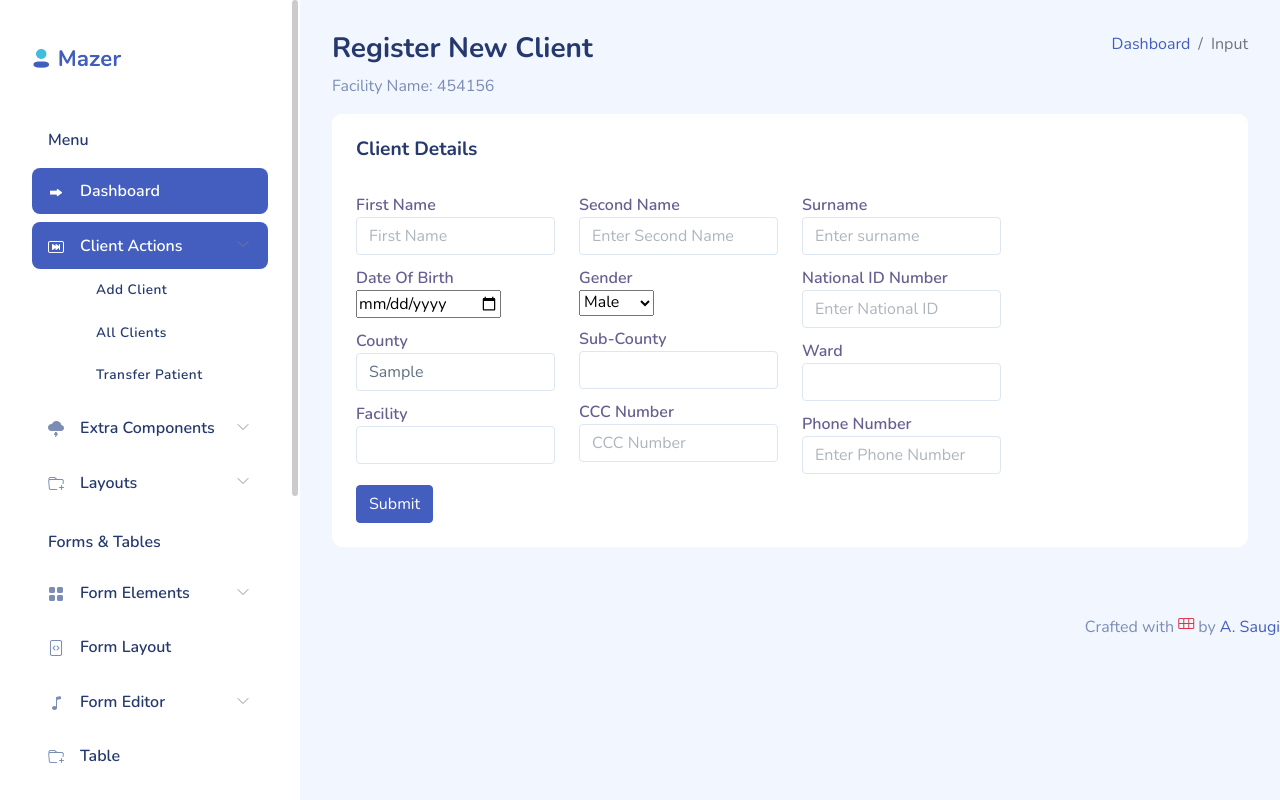
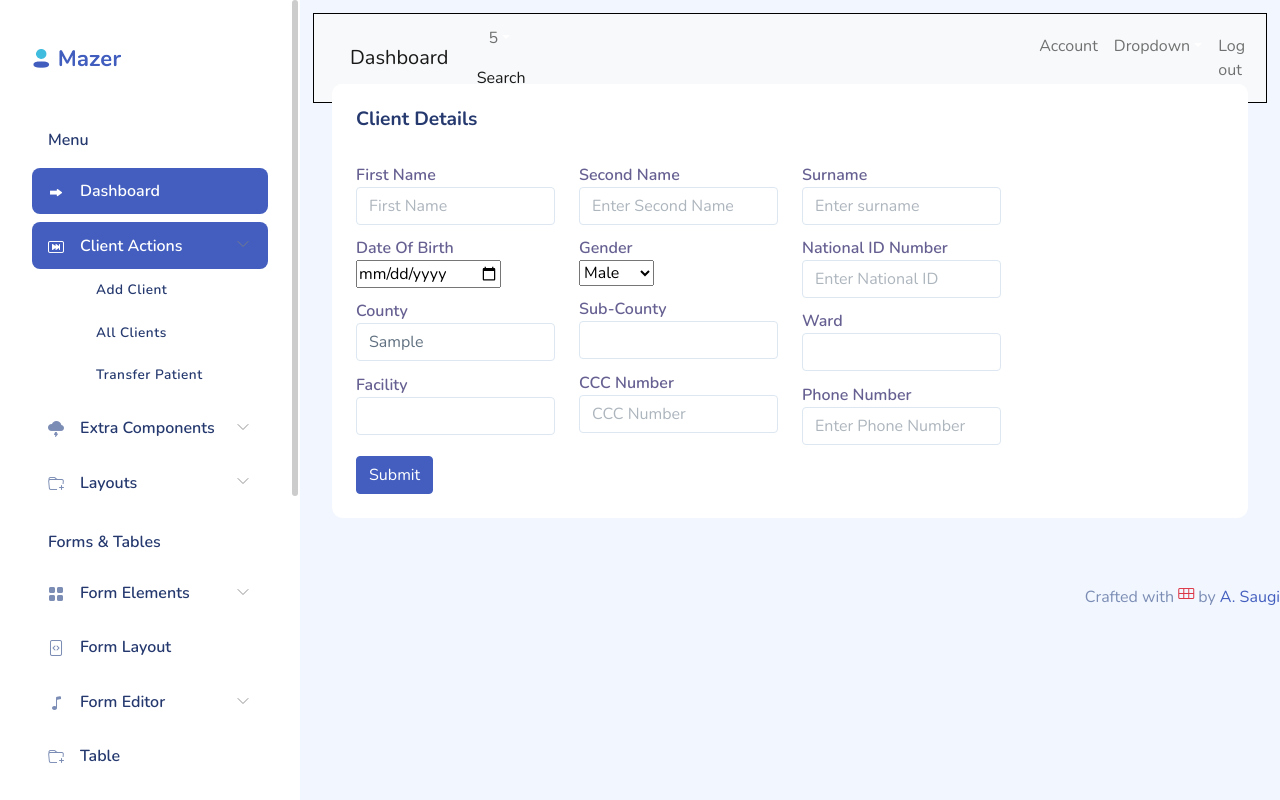
Before and after one commit to uonafya/patient_registry, a Django app: page /client_registry/client/add/client in a window 1280 px wide. Run offline with Django 3.2, Linux system fonts and the light colour scheme; a user stored in the database is signed in; tables that the repository leaves empty hold one stand-in row (values such as "Sample post"); lists and menus that the app fills with data are empty; some libraries are stand-ins or nearby versions.

Commit message:
update facilities dropdown

```diff
--- a/client_registry/templates/base.html
+++ b/client_registry/templates/base.html
@@ -21,6 +21,48 @@
     <div id="app">
         {% include "sidebar.html" %}
         <div id="main">
+            <!-- Navbar -->
+            <div class="col-md-12">
+                <nav class="navbar navbar-expand-lg navbar-light bg-light" style="margin: -19px; border: 1px solid black">
+                    <div class="container-fluid">
+                        <div class="d-flex justify-content-center align-items-center ml-2 ml-lg-0"><button type="button"
+                                class="d-lg-none btn-fill d-flex justify-content-center align-items-center rounded-circle p-2 btn btn-dark"><i
+                                    class="fas fa-ellipsis-v"></i></button><a href="#home"
+                                class="mr-2 navbar-brand">Dashboard</a></div><button aria-controls="basic-navbar-nav"
+                            type="button" aria-label="Toggle navigation" class="mr-2 navbar-toggler collapsed"><span
+                                class="navbar-toggler-bar burger-lines"></span><span
+                                class="navbar-toggler-bar burger-lines"></span><span
+                                class="navbar-toggler-bar burger-lines"></span></button>
+                        <div class="navbar-collapse collapse" id="basic-navbar-nav">
+                            <div class="nav mr-auto navbar-nav">
+                                <div class="nav-item"><a data-toggle="dropdown" href="#pablo" data-rb-event-key="#pablo"
+                                        class="m-0 nav-link active"><i class="nc-icon nc-palette"></i><span
+                                            class="d-lg-none ml-1">Dashboard</span></a></div>
+                                <div class="dropdown nav-item"><a aria-haspopup="true" aria-expanded="false"
+                                        data-toggle="dropdown" id="dropdown-67443507" variant="default" href="#"
+                                        class="m-0 dropdown-toggle nav-link" role="button"><i
+                                            class="nc-icon nc-planet"></i><span class="notification">5</span><span
+                                            class="d-lg-none ml-1">Notification</span></a></div>
+                                <div class="nav-item"><a href="#pablo" data-rb-event-key="#pablo"
+                                        class="m-0 nav-link active"><i class="nc-icon nc-zoom-split"></i><span
+                                            class="d-lg-block">&nbsp;Search</span></a></div>
+                            </div>
+                            <div class="ml-auto navbar-nav" style="margin-left: 65%;">
+                                <div class="nav-item"><a href="#pablo" data-rb-event-key="#pablo"
+                                        class="m-0 nav-link"><span class="no-icon">Account</span></a></div>
+                                <div class="dropdown nav-item"><a aria-haspopup="true" aria-expanded="false"
+                                        data-toggle="dropdown" id="navbarDropdownMenuLink" variant="default" href="#"
+                                        class="m-0 dropdown-toggle nav-link" role="button"><span
+                                            class="no-icon">Dropdown</span></a></div>
+                                <div class="nav-item"><a href="{% url 'logout' %}" data-rb-event-key="#pablo"
+                                        class="m-0 nav-link"><span class="no-icon">Log out</span></a></div>
+                            </div>
+                        </div>
+                    </div>
+                </nav>
+            </div>
+
+            <!-- Navbar -->
             {% block content %}
 
             {% endblock content %}
--- a/client_registry/templates/edit_patient.html
+++ b/client_registry/templates/edit_patient.html
@@ -99,9 +99,7 @@
                             <label for="disabledInput">Phone Number</label>
                             {{patient.phone_number }}
                         </div>
-
                 </div>
-
                     <div class="col-md-4"> <input class="btn btn-primary" type="submit" value="Submit">
                     </div>
                     </form>
--- a/client_registry/templates/new_client.html
+++ b/client_registry/templates/new_client.html
@@ -3,18 +3,18 @@
 <div class="page-heading">
     <div class="page-title">
         <div class="row">
-            <div class="col-12 col-md-6 order-md-1 order-last">
+            <!-- <div class="col-12 col-md-6 order-md-1 order-last">
                 <h3>Register New Client</h3>
                 <p class="text-subtitle text-muted">Facility Name: 454156</p>
-            </div>
-            <div class="col-12 col-md-6 order-md-2 order-first">
+            </div> -->
+            <!-- <div class="col-12 col-md-6 order-md-2 order-first">
                 <nav aria-label="breadcrumb" class="breadcrumb-header float-start float-lg-end">
                     <ol class="breadcrumb">
                         <li class="breadcrumb-item"><a href="index.html">Dashboard</a></li>
                         <li class="breadcrumb-item active" aria-current="page">Input</li>
                     </ol>
                 </nav>
-            </div>
+            </div> -->
         </div>
     </div>
     <section class="section">
@@ -102,7 +102,7 @@
 
                 </div>
 
-                    <div class="col-md-4"> <input class="btn btn-primary" type="submit" value="Submit">
+                    <div class="col-md-4" style="align-content: center;"> <input class="btn btn-primary" type="submit" value="Submit">
                     </div>
                     </form>
                 </div>
@@ -116,9 +116,14 @@
 <script>
     $("#id_county").change(function () {
        var countyName = $(this).val();  // get the selected country ID from the HTML input
+       var url = "{% url 'sub_counties'%}";
+
         $.ajax({
             type: 'GET',
-            url: "{% url 'sub_counties' county_name='Nairobi' %}",
+            url: url,
+            data: {
+                'county_name': countyName,       // add the country id to the POST parameters
+            },
             success: function (response) {
                 response.data.map(dt =>
                 {
@@ -133,7 +138,10 @@
        var SubCountyName = $(this).val();  // get the selected country ID from the HTML input
         $.ajax({
             type: 'GET',
-            url: "{% url 'wards' sub_county_name='Kibra' %}",
+            url: "{% url 'wards' %}",
+            data: {
+                'sub_county_name': SubCountyName,       // add the country id to the POST parameters
+            },
             success: function (response) {
                 response.data.map(dt =>
                 {
@@ -145,10 +153,13 @@
     });
 
     $("#id_ward").change(function () {
-       var SubCountyName = $(this).val();  // get the selected country ID from the HTML input
+       var ward = $(this).val();  // get the selected country ID from the HTML input
         $.ajax({
             type: 'GET',
-            url: "{% url 'facilities' ward_name='Lindi' %}",
+            url: "{% url 'facilities' %}",
+            data: {
+                'ward': ward,       // add the country id to the POST parameters
+            },
             success: function (response) {
                 response.data.map(dt =>
                 {
--- a/client_registry/urls.py
+++ b/client_registry/urls.py
@@ -8,9 +8,9 @@ urlpatterns = [
     path('client/add/client', views.new_client, name="add_new_client"),
     path('all/client/list', views.list_clients, name="list_clients"),
     path('search', views.main_search, name="main_search"),
-    path('subcounty/<slug:county_name>/', views.fetch_sub_counties, name='sub_counties'),
-    path('wards/<slug:sub_county_name>/', views.fetch_wards, name='wards'),
-    path('facilities/<slug:ward_name>/', views.fetch_facility, name='facilities'),
+    path('subcounty/', views.fetch_sub_counties, name='sub_counties'),
+    path('wards/', views.fetch_wards, name='wards'),
+    path('facilities/', views.fetch_facility, name='facilities'),
     path('login/', views.user_login, name='login'),
     path('logout', views.user_logout, name='logout'),
     path('transfer_patient/<int:pk>/', views.edit_patient, name='transfer_patient'),
--- a/client_registry/views.py
+++ b/client_registry/views.py
@@ -137,8 +137,9 @@ def main_search(request):
 
 
 @api_view(['GET'])
-def fetch_sub_counties(request, county_name):
+def fetch_sub_counties(request):
     if request.method == 'GET':
+       county_name = request.GET['county_name']
        sub_counties_details = Facility.objects.filter(county=county_name).values('sub_county').distinct()
        serializer = FacilitySerializer(sub_counties_details, many=True)
        sub_counties_array = []
@@ -153,8 +154,9 @@ def fetch_sub_counties(request, county_name):
        return Response(return_message, status=status.HTTP_200_OK)
 
 @api_view(['GET'])
-def fetch_wards(request, sub_county_name):
+def fetch_wards(request):
     if request.method == 'GET':
+       sub_county_name = request.GET['sub_county_name']
        sub_counties_details = Facility.objects.filter(sub_county=sub_county_name).values('ward').distinct()
        serializer = FacilitySerializer(sub_counties_details, many=True)
        wards_array = []
@@ -171,8 +173,9 @@ def fetch_wards(request, sub_county_name):
        return Response(return_message, status=status.HTTP_200_OK)
 
 @api_view(['GET'])
-def fetch_facility(request, ward_name):
+def fetch_facility(request):
     if request.method == 'GET':
+       ward_name = request.GET['ward']
        sub_counties_details = Facility.objects.filter(ward=ward_name).values('name').distinct()
        serializer = FacilitySerializer(sub_counties_details, many=True)
        facility_array = []
```
